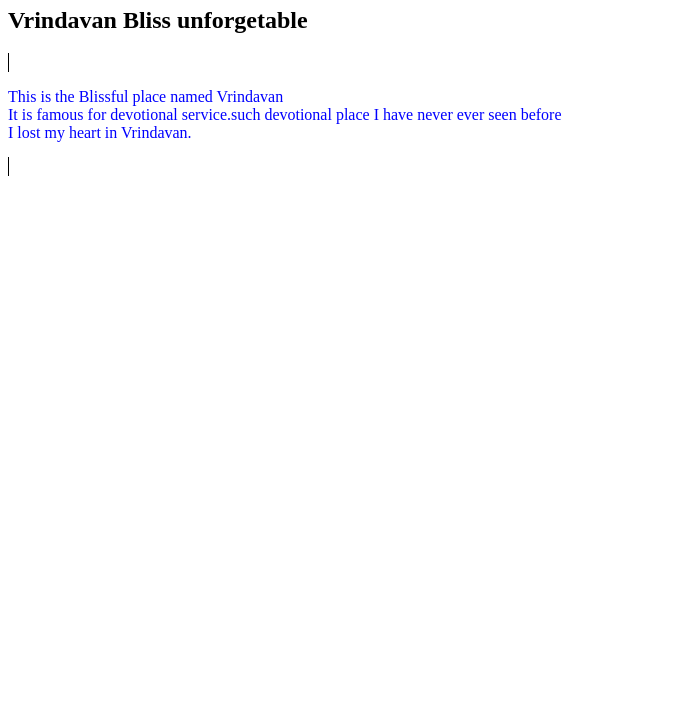
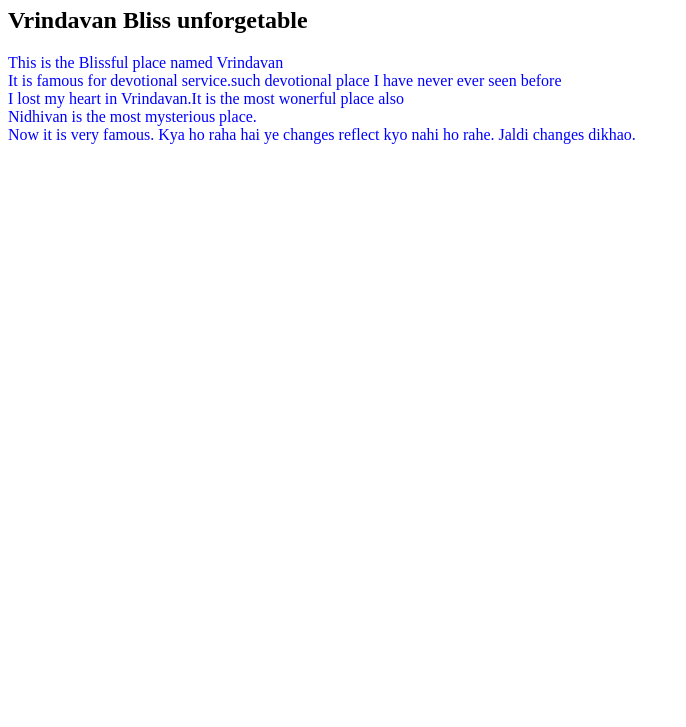
Before and after one commit to gamaashking/myfirstfullstack, a plain HTML site: page myfile.html in a window 1280 px wide. Shown: the part 73-800 px from the top of the page, without its empty margins (0-686 px from the left). Drawn offline with Linux system fonts and the light colour scheme.

Commit message:
Jaldi Changes reflect karo

```diff
--- a/myfile.html
+++ b/myfile.html
@@ -8,9 +8,11 @@
 <body>
     <h1>Spritual Places</h1>
     <h2 align="centre">Vrindavan Bliss unforgetable</h2>
-    <dev align="centre" style="color: blue;border: 1px solid black;">
+    <dev align="centre" style="color: blue;">
     <p>This is the Blissful place named Vrindavan<br> It is famous for devotional service.such devotional
-    place I have never ever seen before<br> I lost my heart in Vrindavan.</p>
+    place I have never ever seen before<br> I lost my heart in Vrindavan.It is the most wonerful place also<br>
+Nidhivan is the most mysterious place.<br> Now it is very famous. Kya ho raha hai ye changes
+reflect kyo nahi ho rahe. Jaldi changes dikhao. </p>
     </dev>
 
 </body>
```
